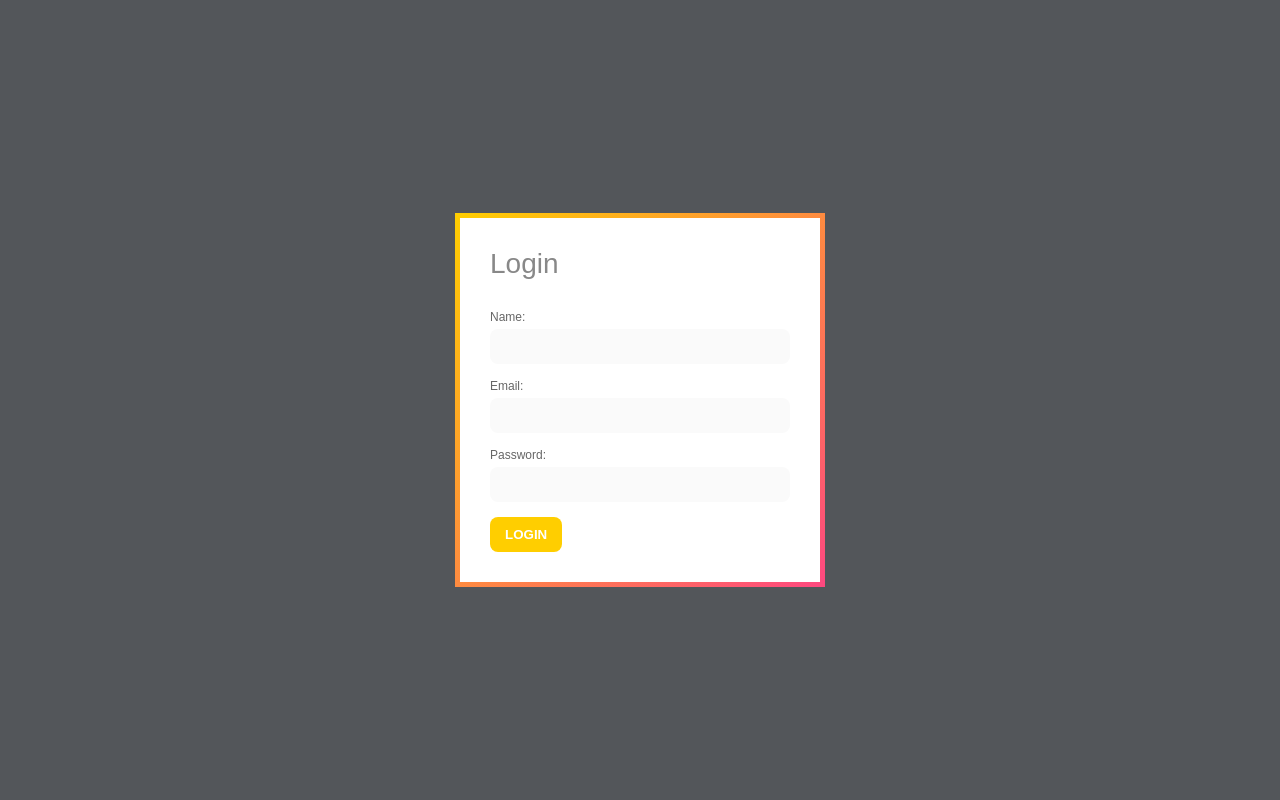
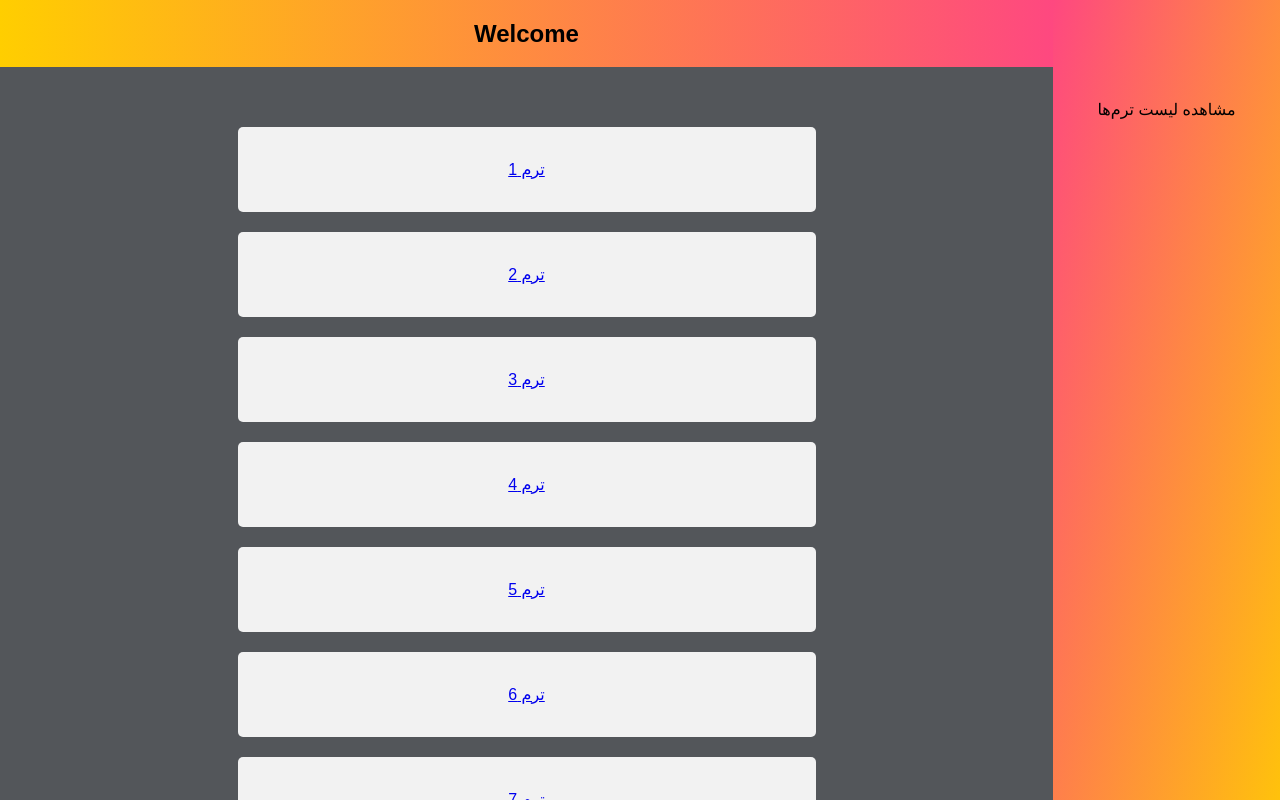
Before and after one commit to shahrzadJavadiKoushesh/IEProject, a React (Create React App) app: page /terms in a window 1280 px wide. Shown: the top 800 px of the page. Built offline with nearby package versions, Linux system fonts and the light colour scheme.

Commit message:
fix navigation

```diff
--- a/package.json
+++ b/package.json
@@ -9,6 +9,7 @@
     "react": "^18.2.0",
     "react-dom": "^18.2.0",
     "react-icons": "^4.10.1",
+    "react-router-dom": "^6.14.0",
     "react-scripts": "5.0.1",
     "web-vitals": "^2.1.4"
   },
--- a/src/App.js
+++ b/src/App.js
@@ -1,9 +1,13 @@
 import React, {useState} from 'react';
 import LoginForm from './components/LoginForm';
 import AllTerms from './components/AllTerms'
-import LastTerms from './components/LastTerms';
+import CourseRegistrations from './components/CourseInfo';
+import TermInfo from './components/TermsInfo'
+import {useNavigate} from 'react-router-dom';
+import {Routes, Route} from 'react-router-dom';
 
 function App() {
+
     const supervisor = {
         email: "admin@admin.com",
         password: "admin123"
@@ -13,27 +17,26 @@ function App() {
         email: "stu@stu.com",
         password: "stu123"
     }
-
+    const navigate = useNavigate();
     const [user, setUser] = useState({name: "", email: ""});
     const [error, setError] = useState("");
 
     const Login = details => {
         console.log(details);
-    if (details.email === supervisor.email && details.password === supervisor.password){
+        if (details.email === supervisor.email && details.password === supervisor.password) {
             console.log("supervisor Logged In");
             setUser({
               name: details.name,
               email: details.email
             });
-    }
-    else if (details.email === student.email && details.password === student.password){
+            navigate('/terms')
+        } else if (details.email === student.email && details.password === student.password) {
             console.log("student Logged In");
             setUser({
                 name: details.name,
                 email: details.email
             });
-    }
-    else{
+        } else {
             console.log("details don't match")
             setError("Details don't match")
         }
@@ -41,13 +44,20 @@ function App() {
 
     return (
         <div className="App">
-      {user.email === supervisor.email ? (
-        <AllTerms />
-      ) : user.email === student.email ? (
-        <LastTerms />
-      ) : (
-        <LoginForm Login={Login} error={error}/>
-      )}
+            {/*{user.email === "supervisor.email" ? (*/}
+            {/*    <AllTerms/>*/}
+            {/*) : user.email === "student.email" ? (*/}
+            {/*    <LastTerms/>*/}
+            {/*) : (*/}
+            {/*    <LoginForm Login={Login} error={error}/>*/}
+            {/*)}*/}
+
+            <Routes>
+                <Route path="/login" element={<LoginForm Login={Login} error={error}/>}/>
+                <Route path="/terms" element={<AllTerms/>}/>
+                <Route path="/terms/:term_id" element={<TermInfo />}/>
+                <Route path="/courses/:course_id/registrations" element={<CourseRegistrations />}/>
+            </Routes>
         </div>
     );
 }
--- a/src/components/AllTerms.js
+++ b/src/components/AllTerms.js
@@ -1,9 +1,12 @@
 import React, {useState} from "react";
 
 import TermsInfo from "./TermsInfo";
+import {useNavigate, Link} from 'react-router-dom';
 
 function AllTerms(){
   const [numTerms, setNumTerms] = useState(8);
+
+  const navigate = useNavigate();
 
   const [selectedTerm, setSelectedTerm] = useState(null);
 
@@ -17,6 +20,7 @@ function AllTerms(){
   const handleTermClick = (term) => {
     console.log("Term clicked:", term);
     setSelectedTerm(term);
+    navigate('/')
     setShowTermsListRight(false);
   }
 
@@ -26,26 +30,26 @@ function AllTerms(){
   }
 
   const terms = [
-    "ترم 1",
-    "ترم 2",
-    "ترم 3",
-    "ترم 4",
-    "ترم 5",
-    "ترم 6",
-    "ترم 7",
-    "ترم 8",
-    "ترم 9",
-    "ترم 10",
-    "ترم 11",
-    "ترم 12",
-    "ترم 13",
-    "ترم 14",
-    "ترم 15",
-    "ترم 16",
-    "ترم 17",
-    "ترم 18",
-    "ترم 19",
-    "ترم 20",
+    {name: "ترم 1", id:1},
+    {name: "ترم 2", id:2},
+    {name: "ترم 3", id:3},
+    {name: "ترم 4", id:4},
+    {name: "ترم 5", id:5},
+    {name: "ترم 6", id:6},
+    {name: "ترم 7", id:7},
+    {name: "ترم 8", id:8},
+    {name: "ترم 9", id:9},
+    {name: "ترم 10", id:10},
+    {name: "ترم 11", id:11},
+    {name: "ترم 12", id:12},
+    {name: "ترم 13", id:13},
+    {name: "ترم 14", id:14},
+    {name: "ترم 15", id:15},
+    {name: "ترم 16", id:16},
+    {name: "ترم 17", id:17},
+    {name: "ترم 18", id:18},
+    {name: "ترم 19", id:19},
+    {name: "ترم 20", id:20},
   ];
 
   return (
@@ -59,9 +63,11 @@ function AllTerms(){
           </div>
           <div className='terms'>
             {terms.slice(0, numTerms).map((term) =>(
-              <div className="term-item" onClick={() => handleTermClick(term)}>
-                {term}
+                <Link to={`/terms/${term.id}`}>
+              <div className="term-item">
+                {term.name}
               </div>
+                </Link>
             ))}
           </div>
           {numTerms < terms.length && (
--- a/src/components/CourseInfo.js
+++ b/src/components/CourseInfo.js
@@ -1,9 +1,11 @@
 import React, {useState} from "react";
+import {useParams} from "react-router-dom";
 
-function CourseInfo(props){
+function CourseInfo(props) {
     const [numTerms, setNumTerms] = useState(9);
     const [searchQuery, setSearchQuery] = useState("");
     const {selectedCourse, onClose} = props;
+    const {course_id: courseId} = useParams(); // todo: use courseId to get student list
 
     const see_more = () => {
         console.log("see more");
--- a/src/components/LoginForm.js
+++ b/src/components/LoginForm.js
@@ -1,4 +1,5 @@
 import React, {useState} from 'react'
+import { Routes, Route } from 'react-router-dom';
 
 function LoginForm({Login, error}) {
   const [details, setDetails] = useState({name: "", email: "", password:""});
--- a/src/components/TermsInfo.js
+++ b/src/components/TermsInfo.js
@@ -1,12 +1,14 @@
 import React, {useState} from "react";
 import CourseInfo from "./CourseInfo";
+import {Link, useParams} from 'react-router-dom';
 
-function TermsInfo(props){
+function TermsInfo(props) {
     const [numTerms, setNumTerms] = useState(6);
     const [searchQuery, setSearchQuery] = useState("");
     const [selectedCourse, setSelectedCourse] = useState("");
 
     const {selectedTerm, onClose} = props;
+    const {term_id: termId} = useParams(); // TODO: use termId to fetch courses from server
 
     const see_more = () => {
         console.log("see more");
@@ -19,26 +21,26 @@ function TermsInfo(props){
     }
 
     const courses = [
-    "مبانی برنامه‌نویسی",
-    "برنامه‌نویسی پیشرفته",
-    "ساختمان داده",
-    "نظریه زبان‌ها و  ماشین‌ها",
-    "مدارهای الکتریکی",
-    " مدار منطقی",
-    "آمار و احتمال",
-    "معماری کامپیوتر",
-    "شبکه‌های کامپیوتری",
-    "سیستم عامل",
-    "گرافیک کامپیوتری",
-    "هوش مصنوعی",
+        {id: 1, name: "مبانی برنامه‌نویسی"},
+        {id: 1, name: "برنامه‌نویسی پیشرفته"},
+        {id: 1, name: "ساختمان داده"},
+        {id: 1, name: "نظریه زبان‌ها و  ماشین‌ها"},
+        {id: 1, name: "مدارهای الکتریکی"},
+        {id: 1, name: " مدار منطقی"},
+        {id: 1, name: "آمار و احتمال"},
+        {id: 1, name: "معماری کامپیوتر"},
+        {id: 1, name: "شبکه‌های کامپیوتری"},
+        {id: 1, name: "سیستم عامل"},
+        {id: 1, name: "گرافیک کامپیوتری"},
+        {id: 1, name: "هوش مصنوعی"},
     ];
 
     const filteredCourses = courses.filter((course) =>
-    course.includes(searchQuery)
+        course.name.includes(searchQuery)
     );
 
     if (selectedCourse) {
-    return <CourseInfo selectedTerm={selectedTerm} selectedCourse={selectedCourse} onClose={onClose} />;
+        return <CourseInfo selectedTerm={selectedTerm} selectedCourse={selectedCourse} onClose={onClose}/>;
     }
 
     return (
@@ -58,13 +60,9 @@ function TermsInfo(props){
                 </div>
                 <div className='terms'>
                     {filteredCourses.slice(0, numTerms).map((course) => (
-            <div
-              className="term-item"
-              onClick={() => handleCourseClick(course)}
-              key={course}
-            >
-              {course}
-            </div>
+                        <Link to={`/courses/${course.id}/registrations`}>
+                            <div className="term-item"> {course.name} </div>
+                        </Link>
                     ))}
                 </div>
                 {numTerms < filteredCourses.length && (
--- a/src/index.js
+++ b/src/index.js
@@ -3,11 +3,14 @@ import ReactDOM from 'react-dom/client';
 import './index.css';
 import App from './App';
 import reportWebVitals from './reportWebVitals';
+import { BrowserRouter } from 'react-router-dom';
 
 const root = ReactDOM.createRoot(document.getElementById('root'));
 root.render(
   <React.StrictMode>
-    <App />
+      <BrowserRouter>
+          <App />
+      </BrowserRouter>
   </React.StrictMode>
 );
 
```
Also changed, not shown: 1 other file (tests, documents, lock files or other folders). Lines whose indentation alone changed are shown as unchanged.
